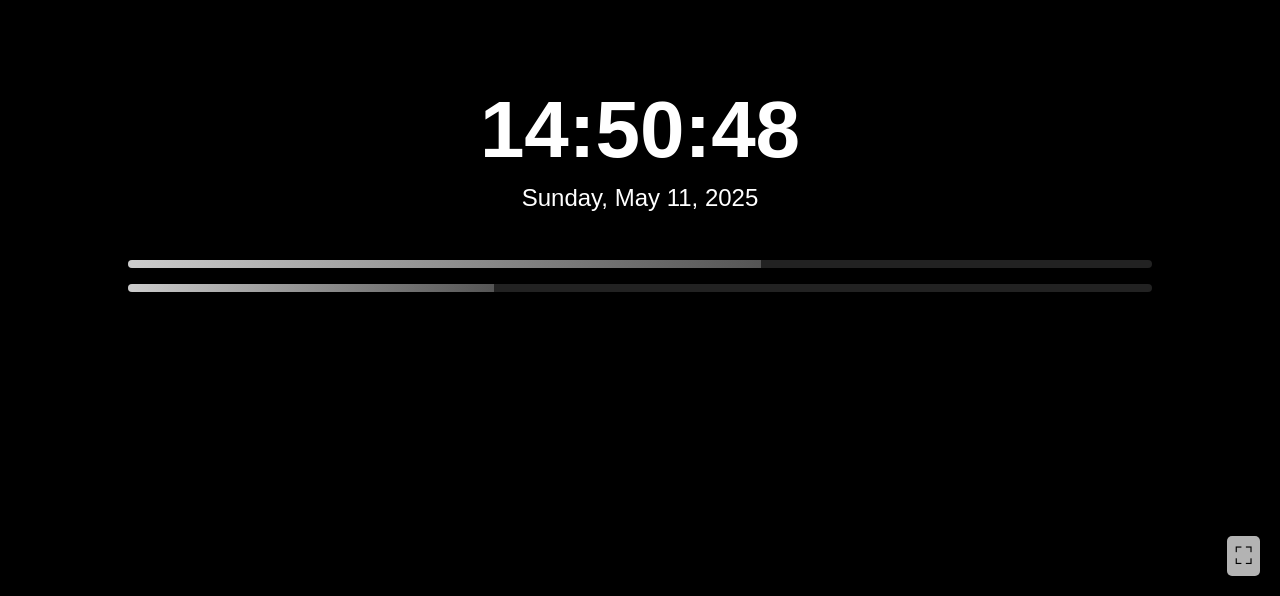
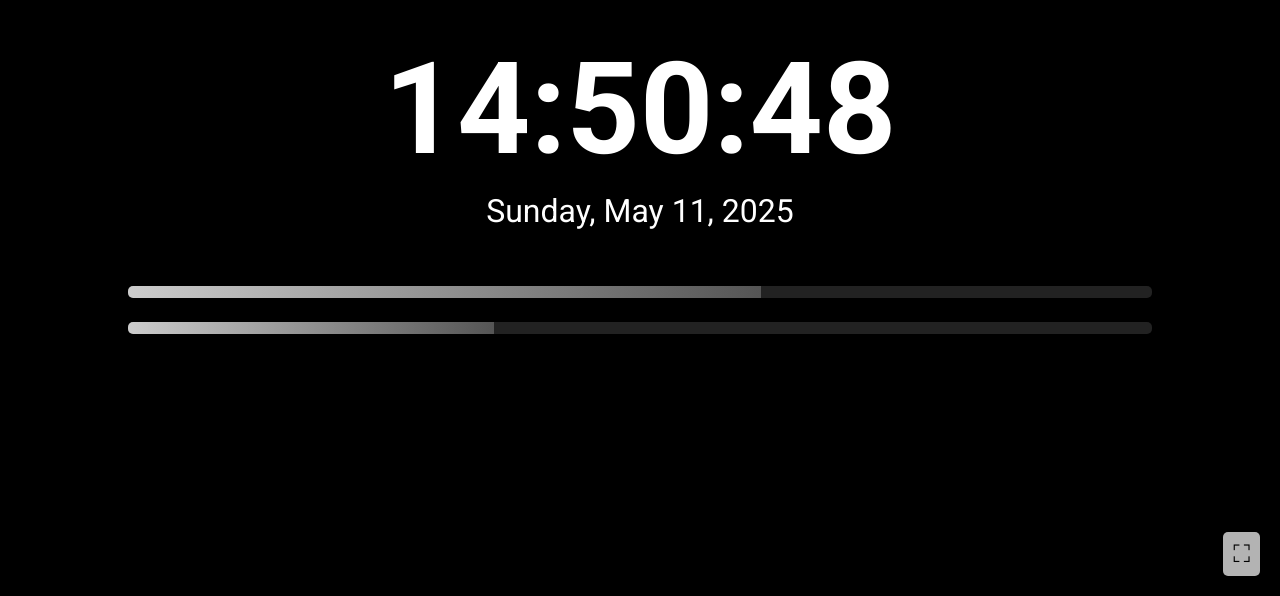
Before and after one commit to andieuren/clock, a plain HTML site: page index.html in a window 1280 px wide. Shown: the part 204-800 px from the top of the page. Drawn offline with Linux system fonts and the light colour scheme.

Commit message:
made the font bigger

```diff
--- a/index.html
+++ b/index.html
@@ -4,11 +4,13 @@
   <meta charset="UTF-8" />
   <meta name="viewport" content="width=device-width, initial-scale=1.0" />
   <title>Minimalist Clock</title>
+  <!-- Import Roboto font -->
+  <link href="https://fonts.googleapis.com/css2?family=Roboto:wght@400;700&display=swap" rel="stylesheet" />
   <style>
     body {
       margin: 0;
       background-color: #000;
-      font-family: Arial, sans-serif;
+      font-family: 'Roboto', sans-serif;
       color: #fff;
       display: flex;
       flex-direction: column;
@@ -19,11 +21,11 @@
       overflow: hidden;
     }
     .clock {
-      font-size: 5rem;
-      font-weight: bold;
+      font-size: 8rem;
+      font-weight: 700;
     }
     .date {
-      font-size: 1.5rem;
+      font-size: 2rem;
       margin-top: 0.5rem;
     }
     .progress-container {
@@ -31,11 +33,11 @@
       margin-top: 2rem;
     }
     .progress {
-      height: 8px;
+      height: 12px;
       background-color: #222;
       border-radius: 5px;
       overflow: hidden;
-      margin: 1rem 0;
+      margin: 1.5rem 0;
     }
     .progress-bar {
       height: 100%;
@@ -46,7 +48,7 @@
       position: fixed;
       bottom: 20px;
       right: 20px;
-      padding: 8px;
+      padding: 10px;
       background-color: #fff;
       color: #000;
       border: none;
```
